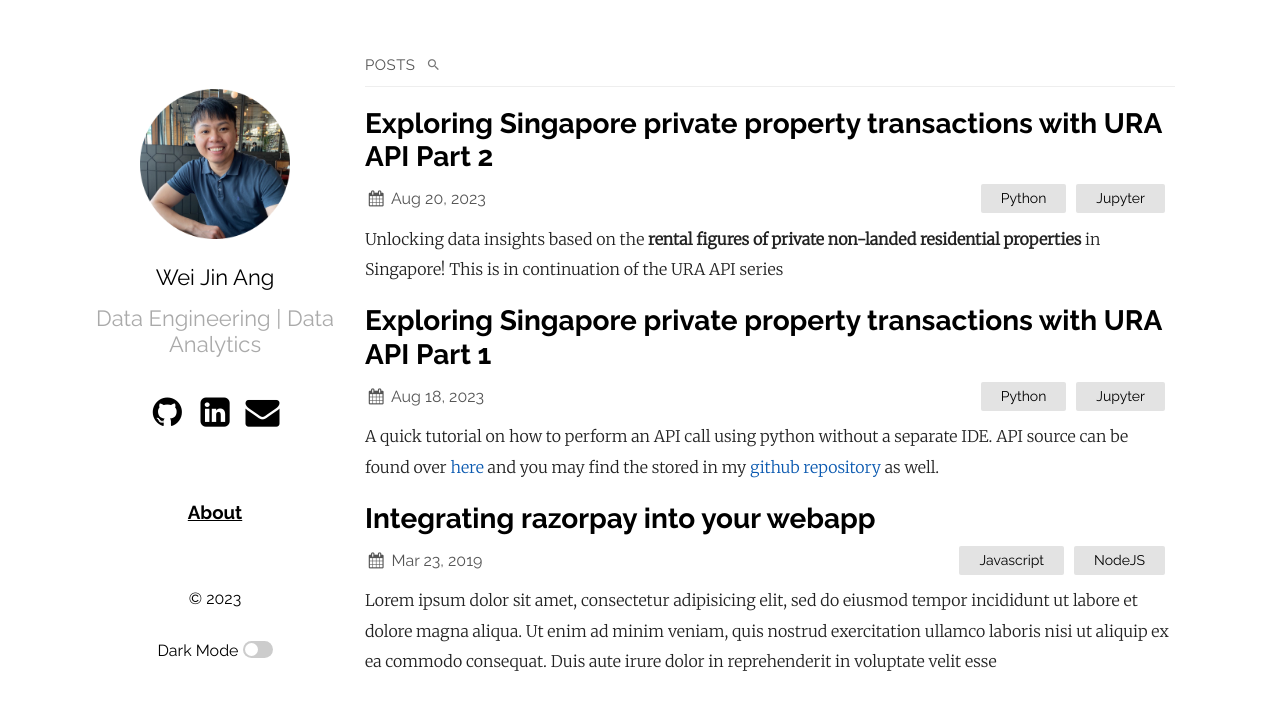
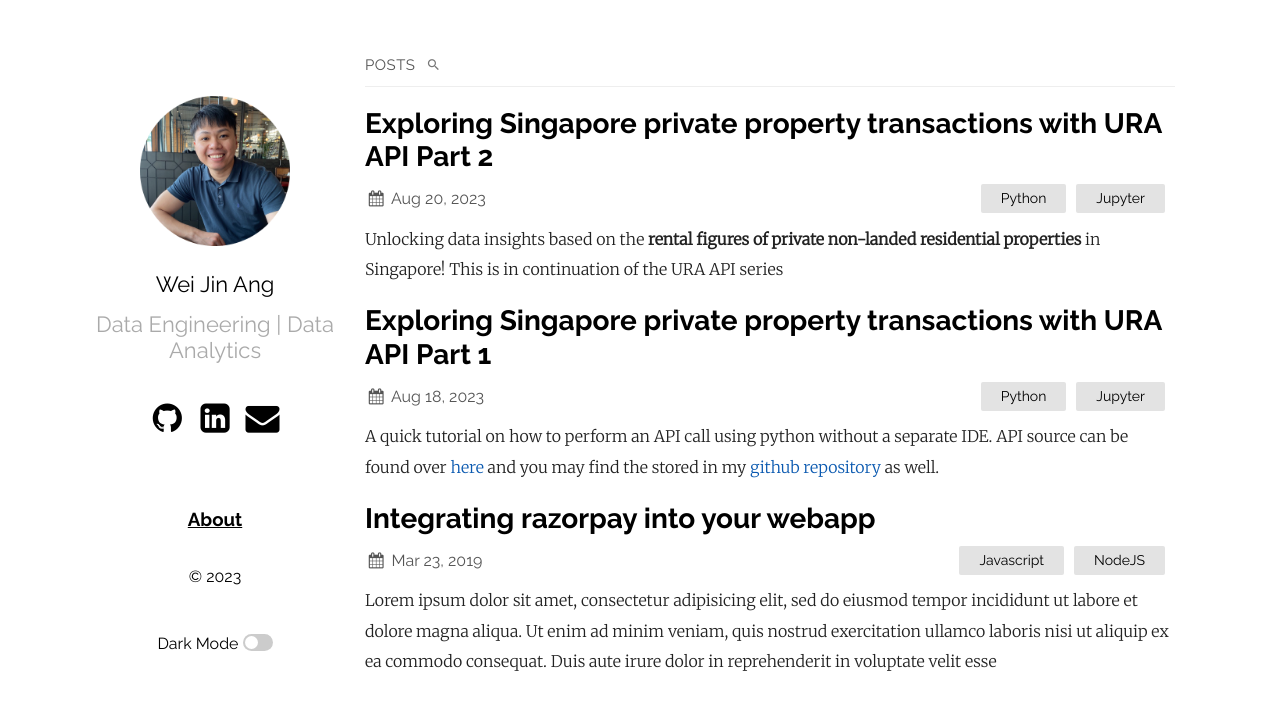
Before and after one commit to wjang96/wjang96.github.io, a Jekyll site: the page built from index.md, in a window 1280 px wide. Shown: the top 710 px of the page. Built offline with Jekyll 4.4.1, drawn with Linux system fonts in a browser that asks for light colours.

Commit message:
Update default.html

```diff
--- a/_layouts/default.html
+++ b/_layouts/default.html
@@ -149,8 +149,8 @@
       {%- endif -%}
       <p class="about-footer {{condensed_class}}">
         <a href="https://wjang96.github.io/about"><h3>About</h3></a>
-      </p>
-      <p class="about-footer {{condensed_class}}">&copy;
+        <br>
+        &copy;
         {{ "now" | date: "%Y" }}</p>
       {%- if site.plainwhite.dark_mode -%}
       <div class="about-footer {{condensed_class}}">
```
